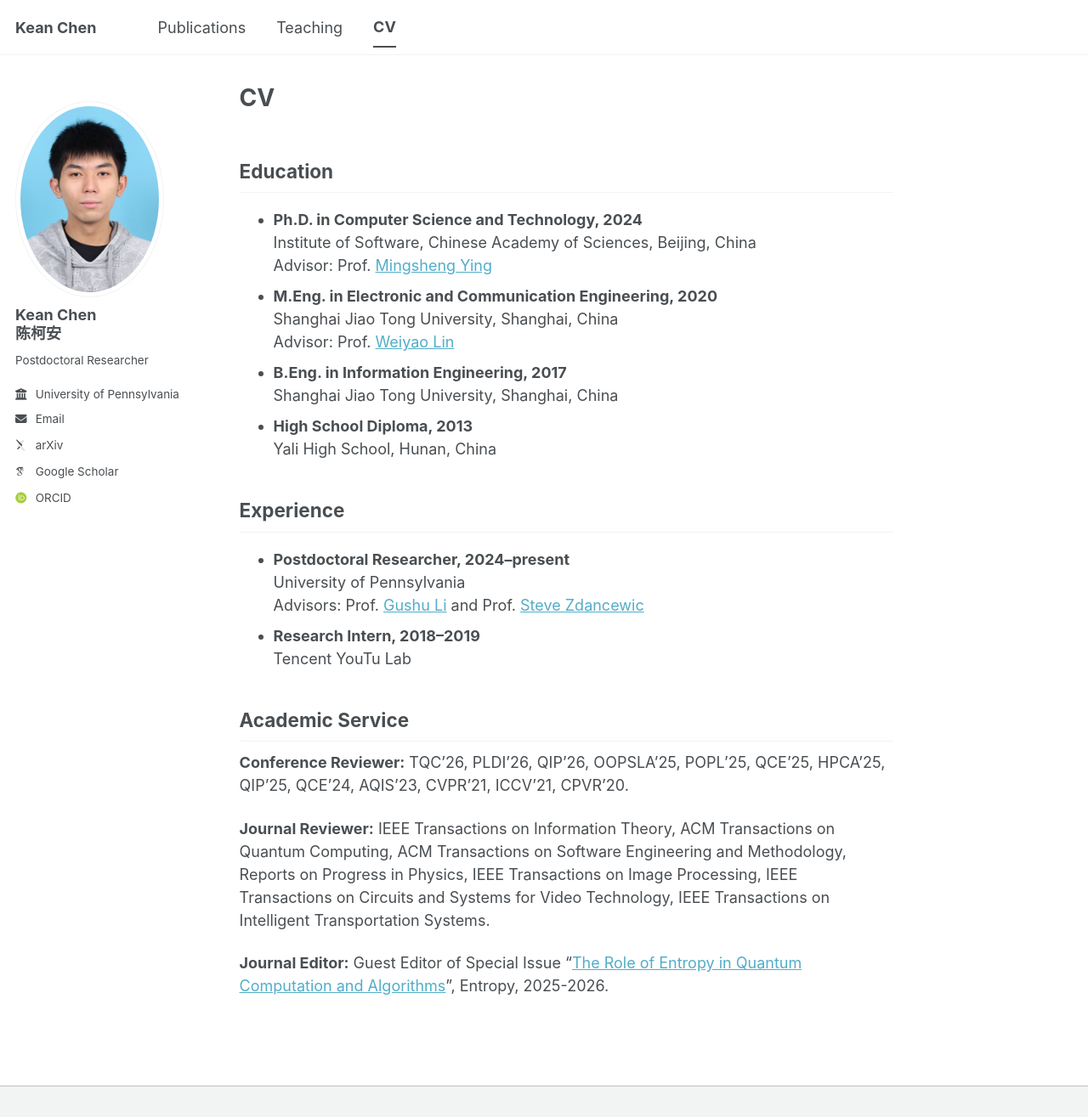
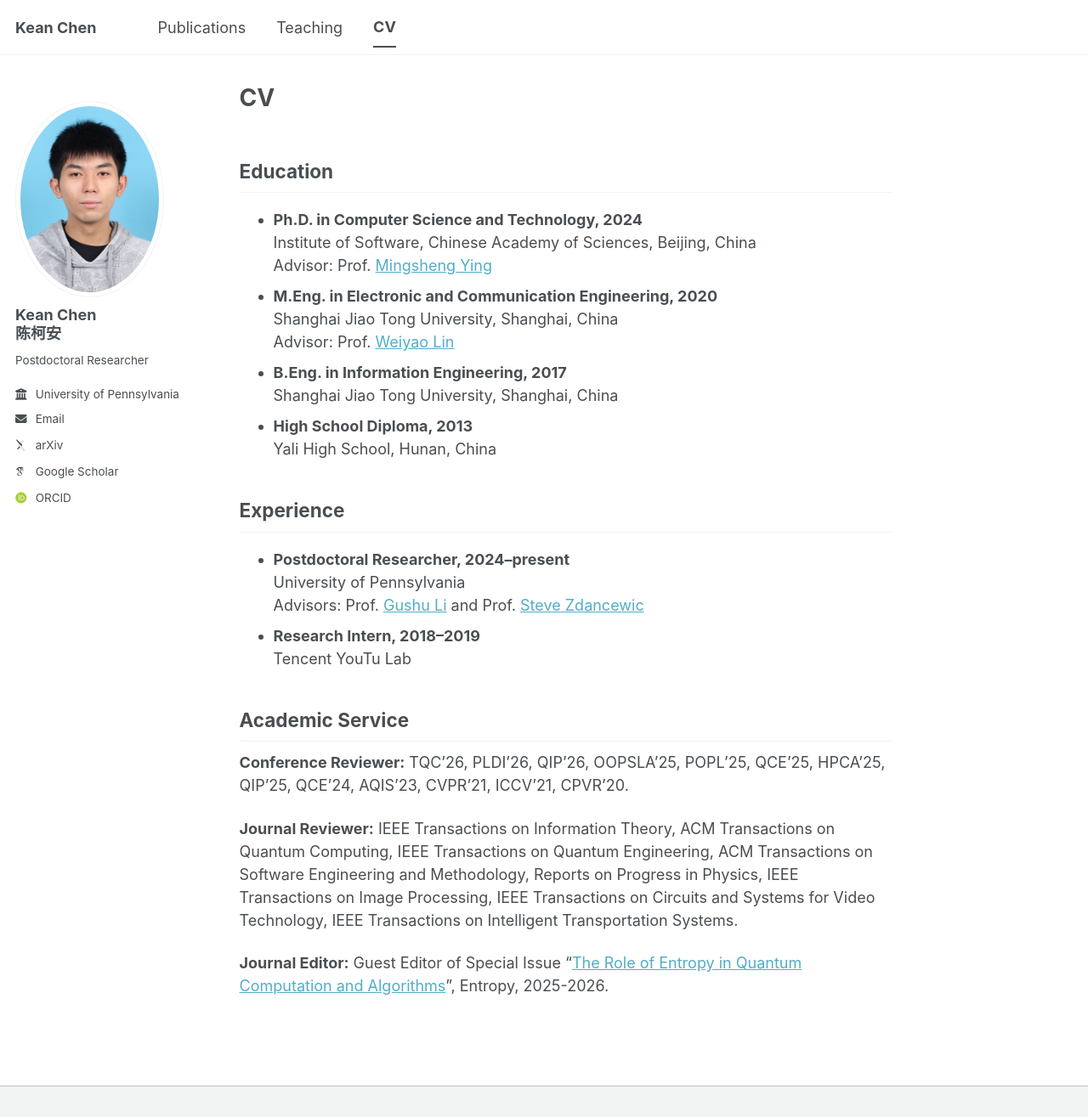
Before and after one commit to cccorn/cccorn.github.io, a Jekyll site: the page built from _pages/cv.md, in a window 1280 px wide and 1315 px high. Shown: the whole window at 85% size. Built offline with Jekyll 4.4.1, drawn with Linux system fonts in a browser that asks for light colours; some web fonts are replaced; a script bundle is joined from its source files by our own code; library files that are not in the unit come from our copies.

Commit message:
Update cv.md

```diff
--- a/_pages/cv.md
+++ b/_pages/cv.md
@@ -32,6 +32,7 @@ author_profile: true
 **Journal Reviewer:**
 IEEE Transactions on Information Theory,
 ACM Transactions on Quantum Computing,
+IEEE Transactions on Quantum Engineering,
 ACM Transactions on Software Engineering and Methodology,
 Reports on Progress in Physics,
 IEEE Transactions on Image Processing,
```
